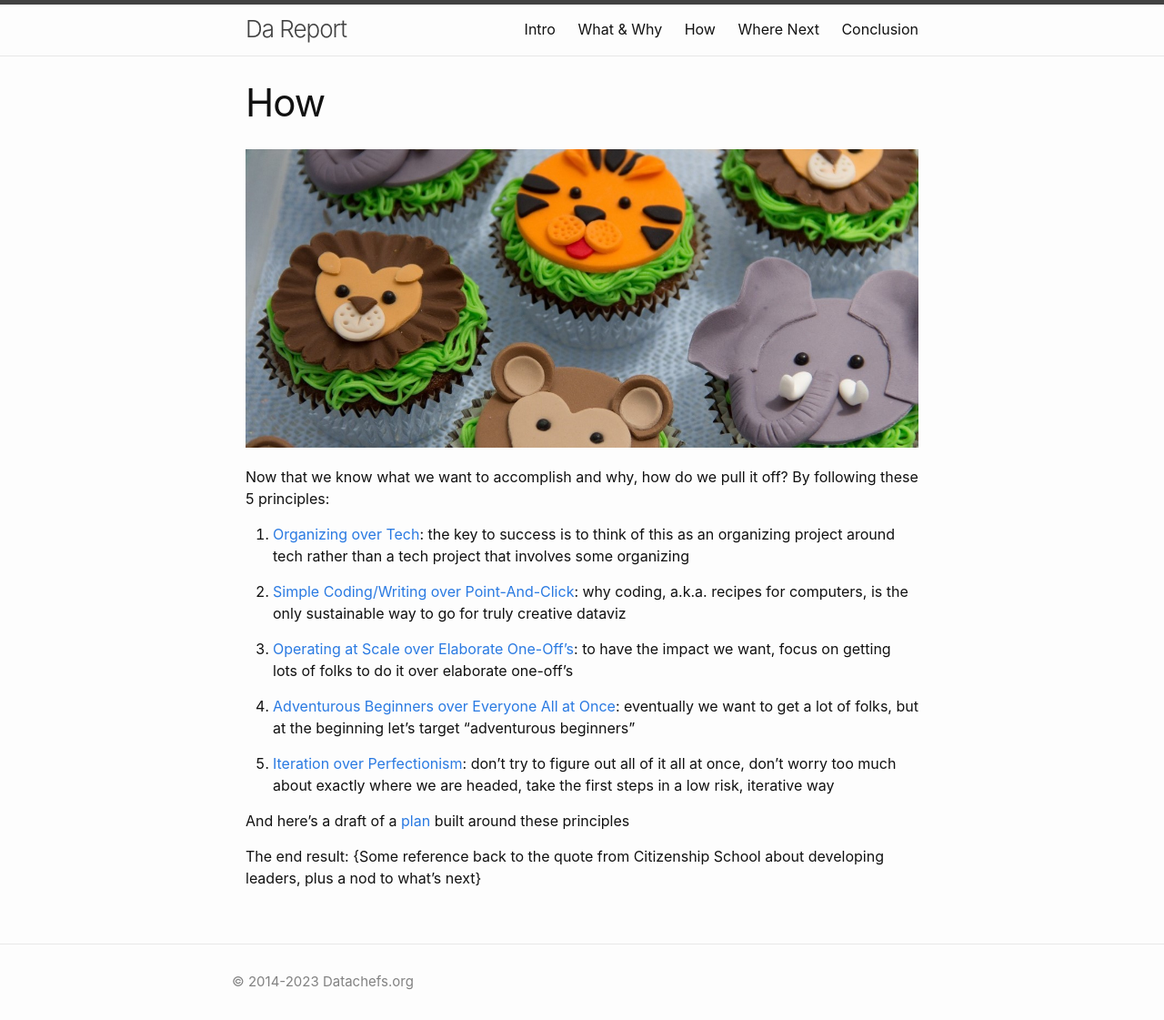
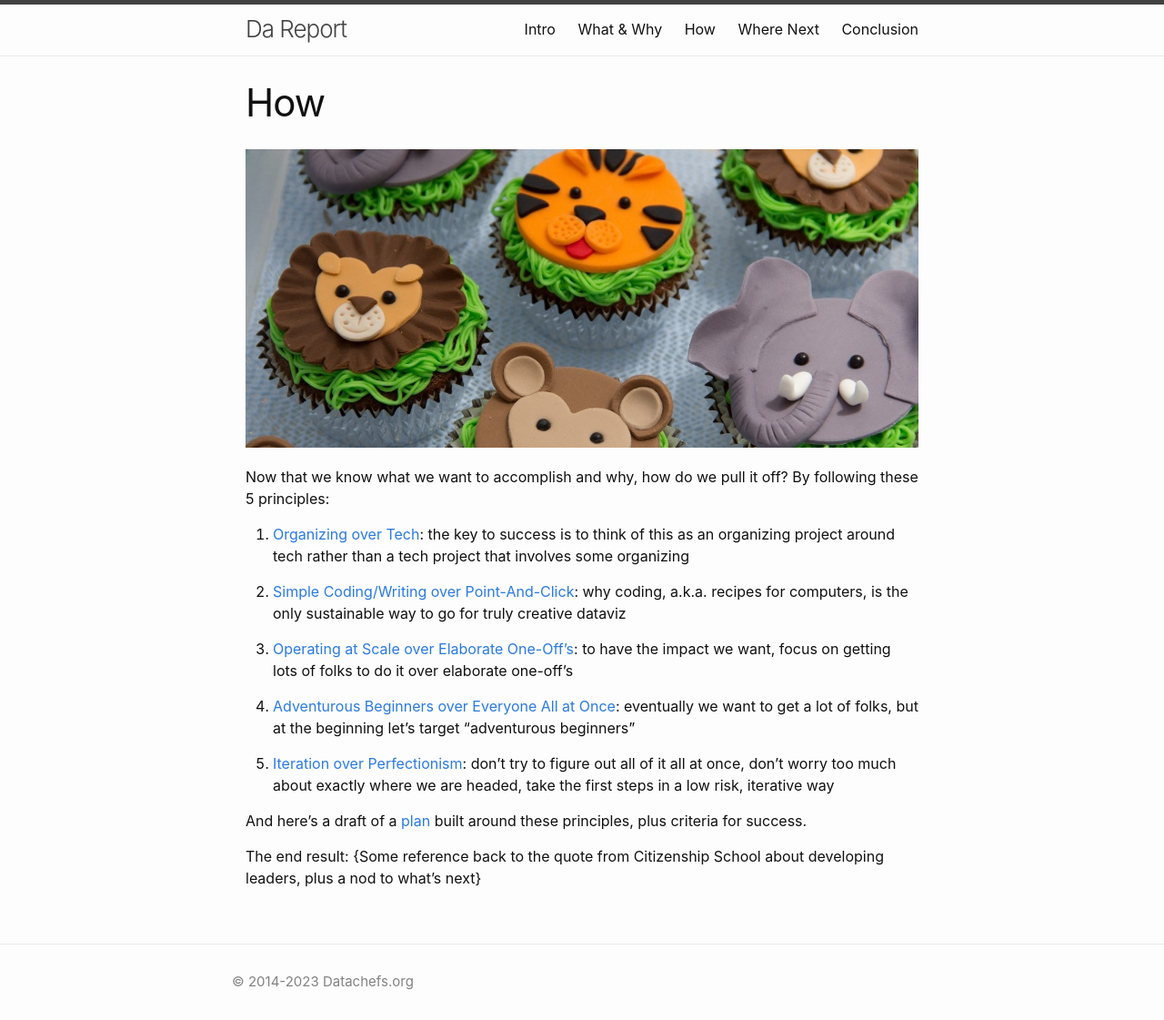
Before and after one commit to datachefs/cdv-notes, a Jekyll site: the page built from pages/how.md, in a window 1280 px wide. Shown: the whole page at 91% size. Built offline with Jekyll 4.4.1, drawn with Linux system fonts in a browser that asks for light colours.

Commit message:
add notes

```diff
--- a/pages/how.md
+++ b/pages/how.md
@@ -19,6 +19,6 @@ why coding, a.k.a. recipes for computers, is the only sustainable way to go for
 5. [Iteration over Perfectionism](/pages/how/iteration/iteration.html): don't try to figure out all of it all at once, don't worry too much about exactly where we are headed, take the first steps in a low risk, iterative way
 
 
-And here's a draft of a [plan](./plan/) built around these principles
+And here's a draft of a [plan](./plan/) built around these principles, plus criteria for success.
 
 The end result: {Some reference back to the quote from Citizenship School about developing leaders, plus a nod to what's next}
```
Also changed, not shown: pages/what-why.md (+2 -0 lines).
